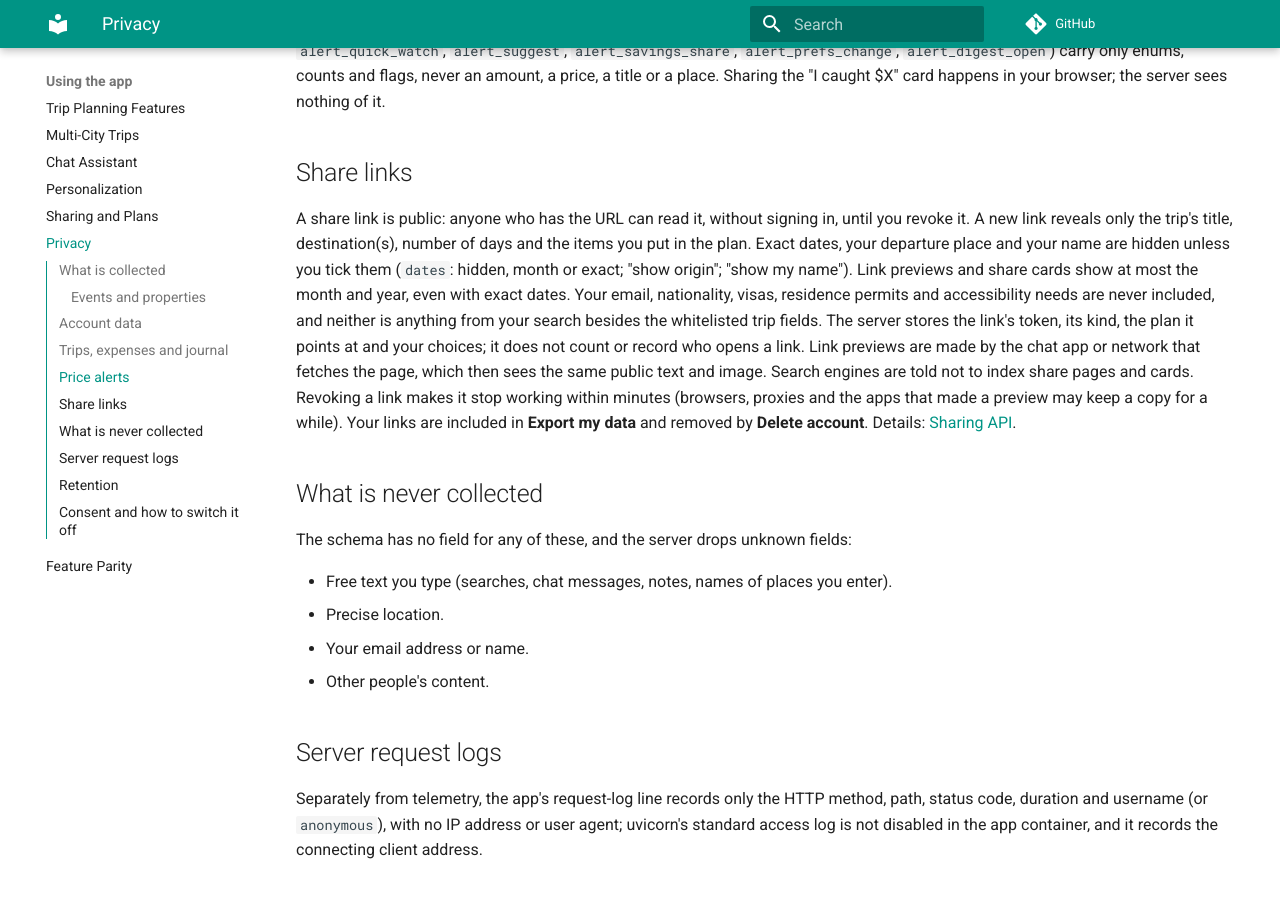
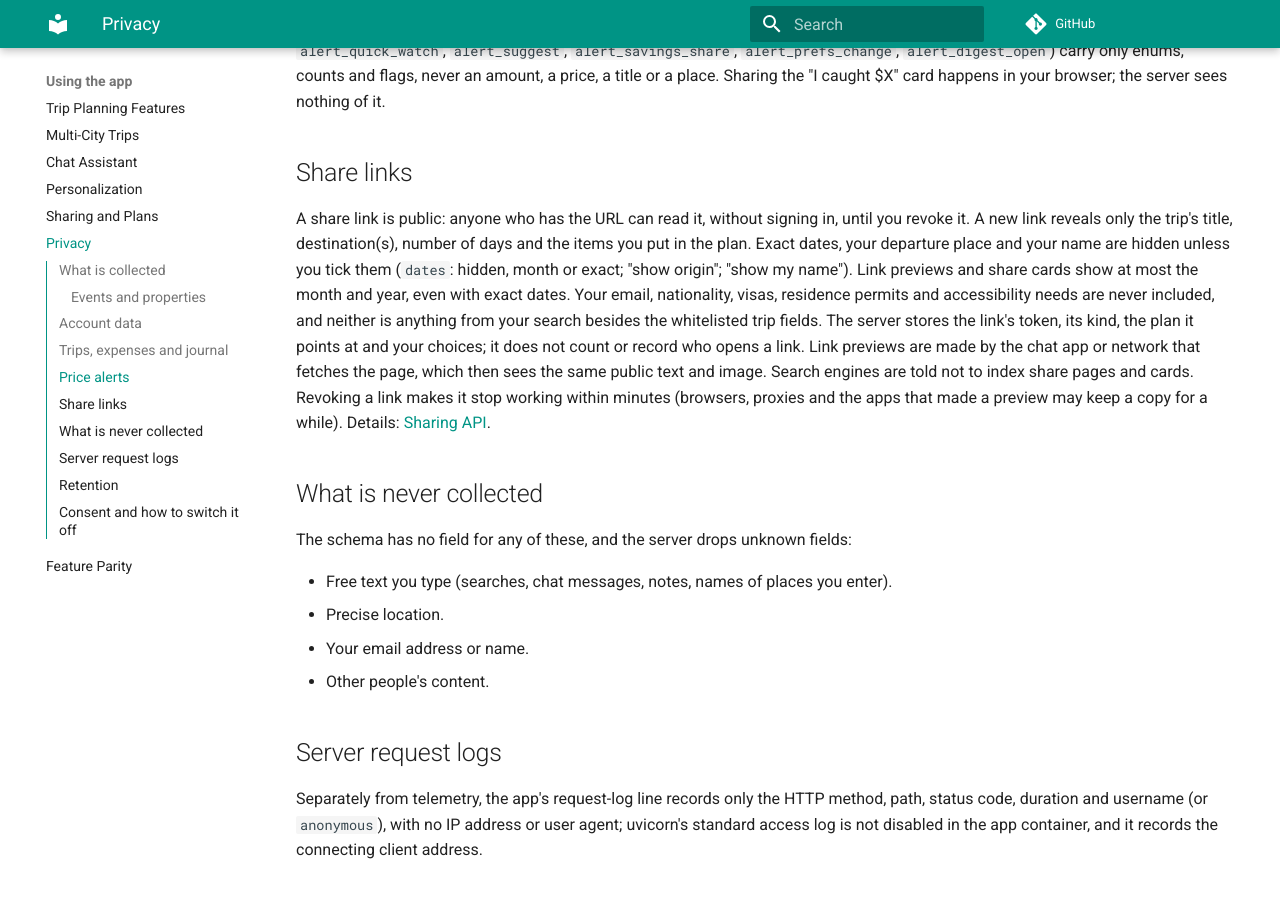
Before and after one commit to rupakc/travel-planner, an MkDocs documentation site: the page built from docs/Privacy.md, in a window 1280 px wide and 900 px high, scrolled down 3941 px. Built offline with MkDocs 1.6.1 and Material for MkDocs 9.7.7, drawn with Linux system fonts in a browser that asks for light colours; comment, search, counter and statistics services are not loaded.

Commit message:
docs(privacy): drop unverified export/delete claim for share links
Co-Authored-By: Claude Opus 5.5 <noreply@anthropic.com>

```diff
--- a/docs/Privacy.md
+++ b/docs/Privacy.md
@@ -86,7 +86,7 @@ Beyond the watches and notifications above, price alerts 2.0 stores, per account
 
 ## Share links
 
-A share link is public: anyone who has the URL can read it, without signing in, until you revoke it. A new link reveals only the trip's title, destination(s), number of days and the items you put in the plan. Exact dates, your departure place and your name are hidden unless you tick them (`dates`: hidden, month or exact; "show origin"; "show my name"). Link previews and share cards show at most the month and year, even with exact dates. Your email, nationality, visas, residence permits and accessibility needs are never included, and neither is anything from your search besides the whitelisted trip fields. The server stores the link's token, its kind, the plan it points at and your choices; it does not count or record who opens a link. Link previews are made by the chat app or network that fetches the page, which then sees the same public text and image. Search engines are told not to index share pages and cards. Revoking a link makes it stop working within minutes (browsers, proxies and the apps that made a preview may keep a copy for a while). Your links are included in **Export my data** and removed by **Delete account**. Details: [Sharing API](Sharing-API.md).
+A share link is public: anyone who has the URL can read it, without signing in, until you revoke it. A new link reveals only the trip's title, destination(s), number of days and the items you put in the plan. Exact dates, your departure place and your name are hidden unless you tick them (`dates`: hidden, month or exact; "show origin"; "show my name"). Link previews and share cards show at most the month and year, even with exact dates. Your email, nationality, visas, residence permits and accessibility needs are never included, and neither is anything from your search besides the whitelisted trip fields. The server stores the link's token, its kind, the plan it points at and your choices; it does not count or record who opens a link. Link previews are made by the chat app or network that fetches the page, which then sees the same public text and image. Search engines are told not to index share pages and cards. Revoking a link makes it stop working within minutes (browsers, proxies and the apps that made a preview may keep a copy for a while). Details: [Sharing API](Sharing-API.md).
 
 ## What is never collected
 
```
